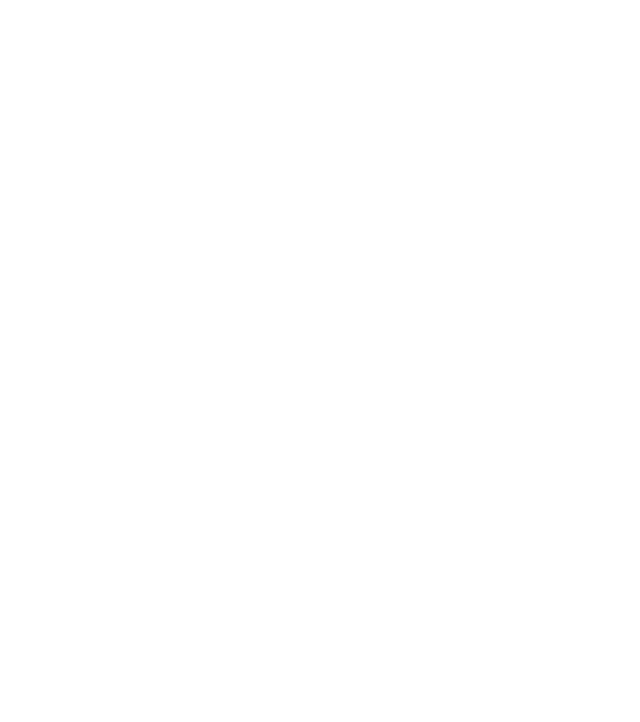
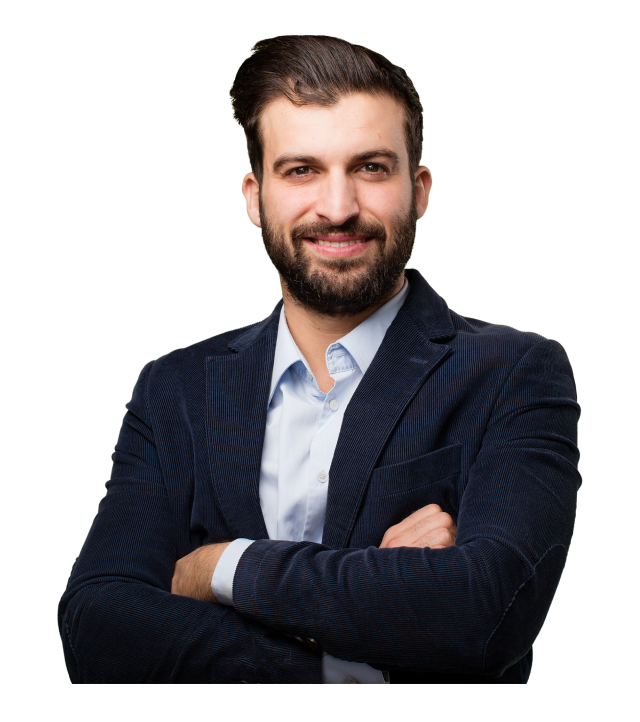
Before and after one commit to akashroydev/My-portfolio-website, a plain HTML site: page index.html in a window 1280 px wide. Shown: the whole page, without its empty margins (0-640 px from the left). Drawn offline with Linux system fonts and the light colour scheme.

Commit message:
add image

```diff
--- a/index.html
+++ b/index.html
@@ -10,7 +10,7 @@
 
     </header>
     <main>
-
+        <img src="./images/developer.png"
     </main>
     <footer>
 
```
Also changed, not shown: images/developer.png (added).
